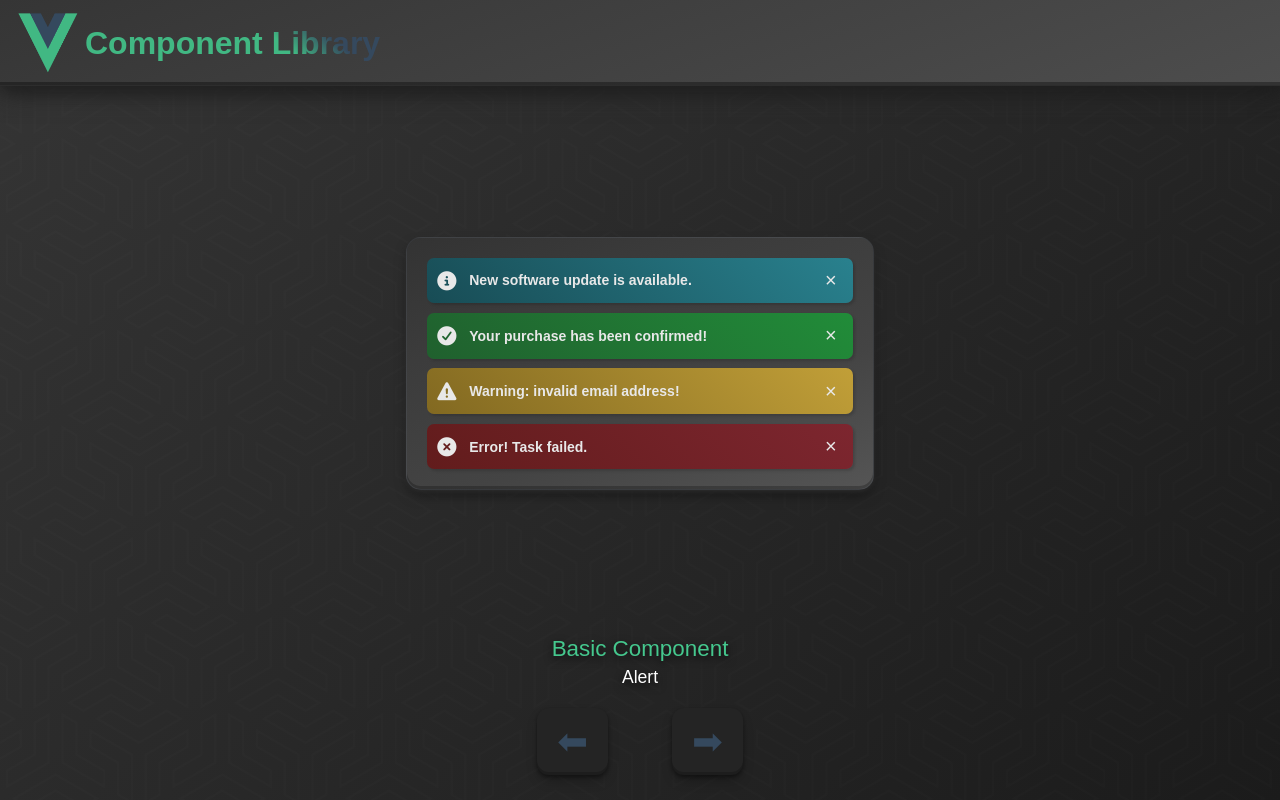
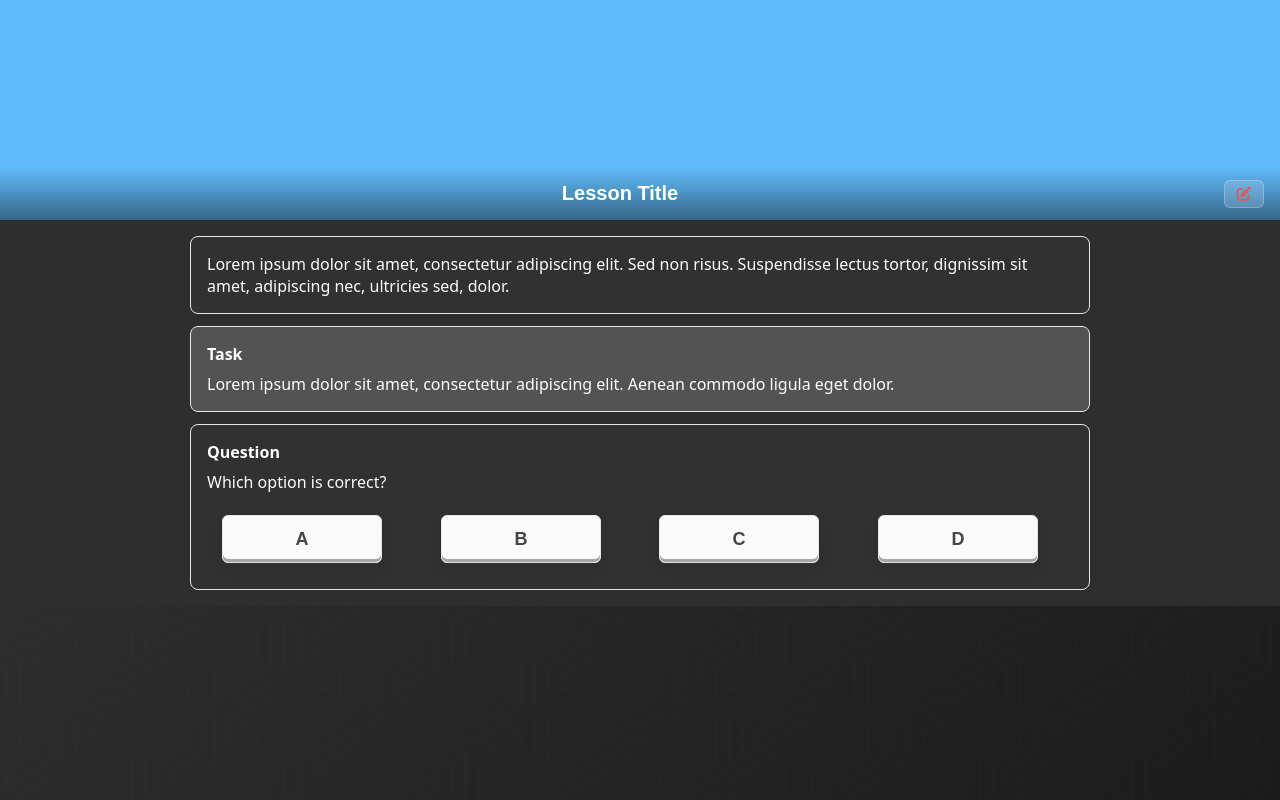
Before and after one commit to JoelvHouten/11-SPA-Builder, a Vue app: page /lol in a window 1280 px wide. Built offline with nearby package versions, Linux system fonts and the light colour scheme.

Commit message:
changed the button to use the one from the library

```diff
--- a/src/components/Basic/BasicButton.vue
+++ b/src/components/Basic/BasicButton.vue
@@ -11,12 +11,14 @@ const props = defineProps({
 
 const visible = ref(true)
 
+const emit = defineEmits<{ (e: 'click', ev: MouseEvent): void }>();
+
 const buttonClass = computed(() => `button__${props.variant}`)
 </script>
 
 <template>
     <transition name="fade">
-        <button v-if="visible" :type="props.variant" :class="['button', buttonClass]">
+        <button v-if="visible" :type="props.variant" :class="['button', buttonClass]" v-bind="$attrs" @click="(e) => emit('click', e)">
             {{ props.label }}
         </button>
     </transition>
--- a/src/router.ts
+++ b/src/router.ts
@@ -3,8 +3,8 @@ import { createMemoryHistory, createRouter } from "vue-router";
 import ComponentGallery from "./views/ComponentGallery.vue";
 import LessonComponent from "./views/LessonComponent.vue";
 
-const routes = [{ path: "/", component: ComponentGallery },
-				{ path: "/lesson", component: LessonComponent },];
+const routes = [{ path: "/lol", component: ComponentGallery },
+				{ path: "/", component: LessonComponent },];
 
 export const router = createRouter({
 	history: createMemoryHistory(),
--- a/src/views/LessonComponent.vue
+++ b/src/views/LessonComponent.vue
@@ -1,5 +1,7 @@
 <script setup lang="ts">
 import { ref, computed } from "vue";
+import BasicButton from "../components/Basic/BasicButton.vue";
+
 
 const props = defineProps({
   title: { type: String, default: "Lesson Title" },
@@ -69,17 +71,16 @@ function selectAnswer(idx: number) {
         <h2 class="lesson__question-title">Question</h2>
         <p class="lesson__question-body">{{ question }}</p>
         <div class="lesson__answers" role="list">
-          <button
+          <BasicButton
             v-for="(label, idx) in labels"
             :key="idx"
+            :label="label"
             class="lesson__answer"
             :class="{ 'lesson__answer--selected': selected === idx }"
             @click="selectAnswer(idx)"
             role="listitem"
             :aria-pressed="selected === idx"
-          >
-            <span class="lesson__answer-label">{{ label }}</span>
-          </button>
+          />
         </div>
       </div>
     </section>
```
